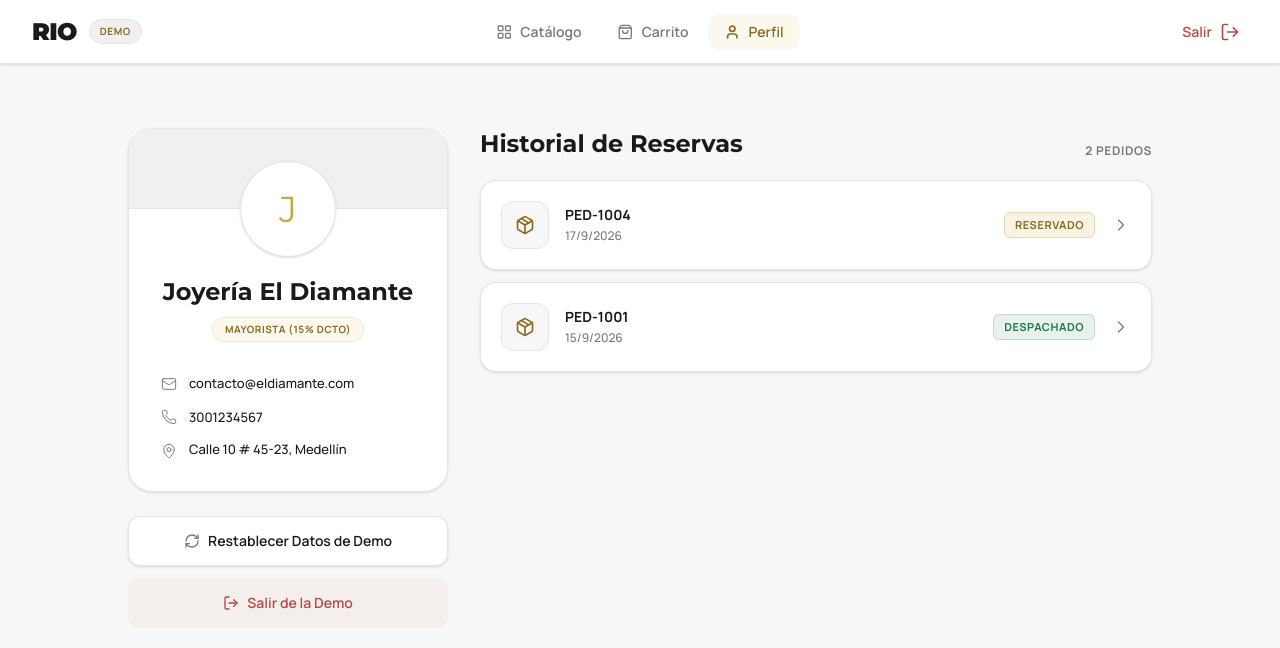
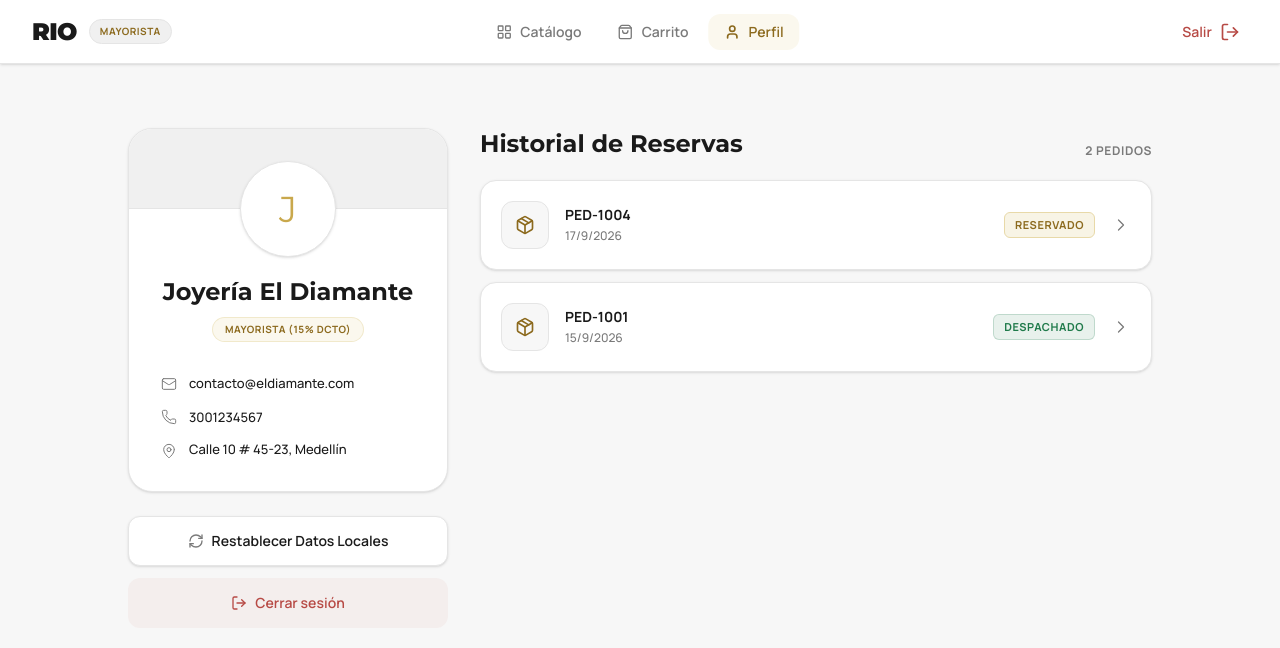
Before and after one commit to 2001mapa/rio_laminado_demo, a Next.js app: page /cliente/perfil in a window 1280 px wide. Shown: the top 648 px of the page. Built offline with nearby package versions, Linux system fonts and the light colour scheme.

Commit message:
Refactor: Limpiar textos y etiquetas relacionadas con 'Demo' de la UI de cara al cliente

```diff
--- a/src/app/acceso-rio/page.tsx
+++ b/src/app/acceso-rio/page.tsx
@@ -60,7 +60,7 @@ function AccesoContent() {
         <p className="text-[11px] text-rio-muted uppercase tracking-[0.2em] font-bold">Oro Laminado • B2B</p>
         <div className="mt-3 bg-rio-surface-muted text-rio-gold-dark text-[10px] font-bold px-3 py-1 rounded-full inline-flex items-center border border-rio-border gap-1.5">
           <Sparkles className="w-3 h-3" />
-          Modo Demostración Interactiva
+          Portal Mayoristas
         </div>
       </div>
 
@@ -115,7 +115,7 @@ function AccesoContent() {
       </div>
 
       <p className="text-[11px] text-rio-muted leading-relaxed">
-        Todos los datos son ficticios. Esta demo es solo para ilustrar el flujo de trabajo B2B de RIO.
+        Acceso exclusivo para distribuidores mayoristas de Río Laminado.
       </p>
     </div>
   );
--- a/src/app/cliente/layout.tsx
+++ b/src/app/cliente/layout.tsx
@@ -34,7 +34,7 @@ export default function ClienteLayout({
         <div className="flex items-center space-x-3">
           <div className="font-serif font-black text-2xl tracking-tight text-rio-ink">RIO</div>
           <div className="text-[10px] uppercase tracking-wider bg-rio-surface-muted text-rio-gold-dark px-2.5 py-1 rounded-full font-bold border border-rio-border">
-            Demo
+            Mayorista
           </div>
         </div>
 
@@ -70,7 +70,7 @@ export default function ClienteLayout({
         <Link
           href="/acceso-rio"
           className="p-2 text-rio-muted hover:text-rio-danger transition-colors flex items-center gap-2 rounded-xl hover:bg-rio-danger/5"
-          title="Salir de la Demo"
+          title="Cerrar sesión"
         >
           <span className="hidden md:inline text-sm font-semibold text-rio-danger">Salir</span>
           <LogOut className="w-5 h-5 text-rio-danger" />
--- a/src/app/cliente/pedido/[id]/page.tsx
+++ b/src/app/cliente/pedido/[id]/page.tsx
@@ -101,10 +101,10 @@ export default function PedidoClientePage({ params }: { params: Promise<{ id: st
       </div>
 
       <div className="space-y-4 mb-8">
-        <div className="flex justify-between items-center mb-2">
+          <div className="flex items-center justify-between mb-4">
             <h2 className="text-lg font-serif font-bold text-rio-ink">Referencias ({order.items.length})</h2>
             {isEditable && (
-            <button className="text-xs font-bold text-rio-gold-dark flex items-center hover:text-rio-gold transition-colors" onClick={() => alert('En esta demo simulada, para editar, puedes cancelar el pedido y crear uno nuevo.')}>
+              <button className="text-xs font-bold text-rio-gold-dark flex items-center hover:text-rio-gold transition-colors" onClick={() => alert('Para editar, por favor cancela el pedido y crea uno nuevo o contacta a tu asesor.')}>
                 <Edit2 className="w-3.5 h-3.5 mr-1.5" />
                 Editar
               </button>
--- a/src/app/cliente/perfil/page.tsx
+++ b/src/app/cliente/perfil/page.tsx
@@ -7,17 +7,20 @@ import Link from 'next/link';
 export default function PerfilPage() {
   const { currentCustomer, orders, resetDemoData } = useDemo();
 
-  if (!currentCustomer) return null;
-
-  const customerOrders = orders.filter(o => o.customerId === currentCustomer.id)
+  const customerOrders = orders.filter(o => o.customerId === currentCustomer?.id)
     .sort((a, b) => new Date(b.createdAt).getTime() - new Date(a.createdAt).getTime());
 
   const handleReset = () => {
-    if (confirm('¿Restablecer todos los datos de demostración a su estado inicial?')) {
+    if (confirm('¿Restablecer tu sesión a su estado inicial?')) {
       resetDemoData();
       alert('Datos restablecidos');
+      window.location.reload();
     }
   };
+
+  if (!currentCustomer) {
+    return <div className="p-8 text-center text-rio-muted font-medium">No has iniciado sesión</div>;
+  }
 
   const ActionButtons = () => (
     <div className="space-y-3">
@@ -26,14 +29,14 @@ export default function PerfilPage() {
         className="w-full flex items-center justify-center py-3.5 px-4 border border-rio-border rounded-xl text-sm font-semibold text-rio-ink bg-rio-surface hover:bg-rio-surface-muted transition-colors shadow-sm"
       >
         <RefreshCw className="w-4 h-4 mr-2 text-rio-muted" />
-        Restablecer Datos de Demo
+        Restablecer Datos Locales
       </button>
       <Link
         href="/acceso-rio"
         className="w-full flex items-center justify-center py-3.5 px-4 border border-transparent rounded-xl text-sm font-semibold text-rio-danger bg-rio-danger/5 hover:bg-rio-danger/10 transition-colors"
       >
         <LogOut className="w-4 h-4 mr-2" />
-        Salir de la Demo
+        Cerrar sesión
       </Link>
     </div>
   );
--- a/src/app/layout.tsx
+++ b/src/app/layout.tsx
@@ -20,8 +20,8 @@ const jetbrainsMono = JetBrains_Mono({
 });
 
 export const metadata: Metadata = {
-  title: "RIO B2B - Demo",
-  description: "Demostración de catálogo B2B y gestión de bodega RIO.",
+  title: "RIO B2B - Portal Mayoristas",
+  description: "Portal exclusivo de catálogo B2B y gestión de bodega RIO.",
 };
 
 export const viewport: Viewport = {
--- a/src/app/vendedor/perfil/page.tsx
+++ b/src/app/vendedor/perfil/page.tsx
@@ -13,9 +13,10 @@ export default function VendedorPerfilPage() {
     .sort((a, b) => new Date(b.createdAt).getTime() - new Date(a.createdAt).getTime());
 
   const handleReset = () => {
-    if (confirm('¿Restablecer todos los datos de demostración a su estado inicial?')) {
+    if (confirm('¿Restablecer tu sesión a su estado inicial?')) {
       resetDemoData();
       alert('Datos restablecidos');
+      window.location.reload();
     }
   };
 
@@ -26,14 +27,14 @@ export default function VendedorPerfilPage() {
         className="w-full flex items-center justify-center py-3.5 px-4 border border-rio-border rounded-xl text-sm font-semibold text-rio-ink bg-rio-surface hover:bg-rio-surface-muted transition-colors shadow-sm"
       >
         <RefreshCw className="w-4 h-4 mr-2 text-rio-muted" />
-        Restablecer Datos de Demo
+        Restablecer Datos Locales
       </button>
       <Link
         href="/acceso-rio"
-        className="w-full flex items-center justify-center py-3.5 px-4 border border-transparent rounded-xl text-sm font-semibold text-rio-danger bg-rio-danger/5 hover:bg-rio-danger/10 transition-colors"
+        className="w-full flex items-center justify-center py-3.5 px-4 rounded-xl text-sm font-semibold text-rio-danger bg-rio-danger/10 hover:bg-rio-danger/20 transition-colors shadow-sm"
       >
         <LogOut className="w-4 h-4 mr-2" />
-        Salir de la Demo
+        Cerrar sesión
       </Link>
     </div>
   );
```
Lines whose indentation alone changed are shown as unchanged.
